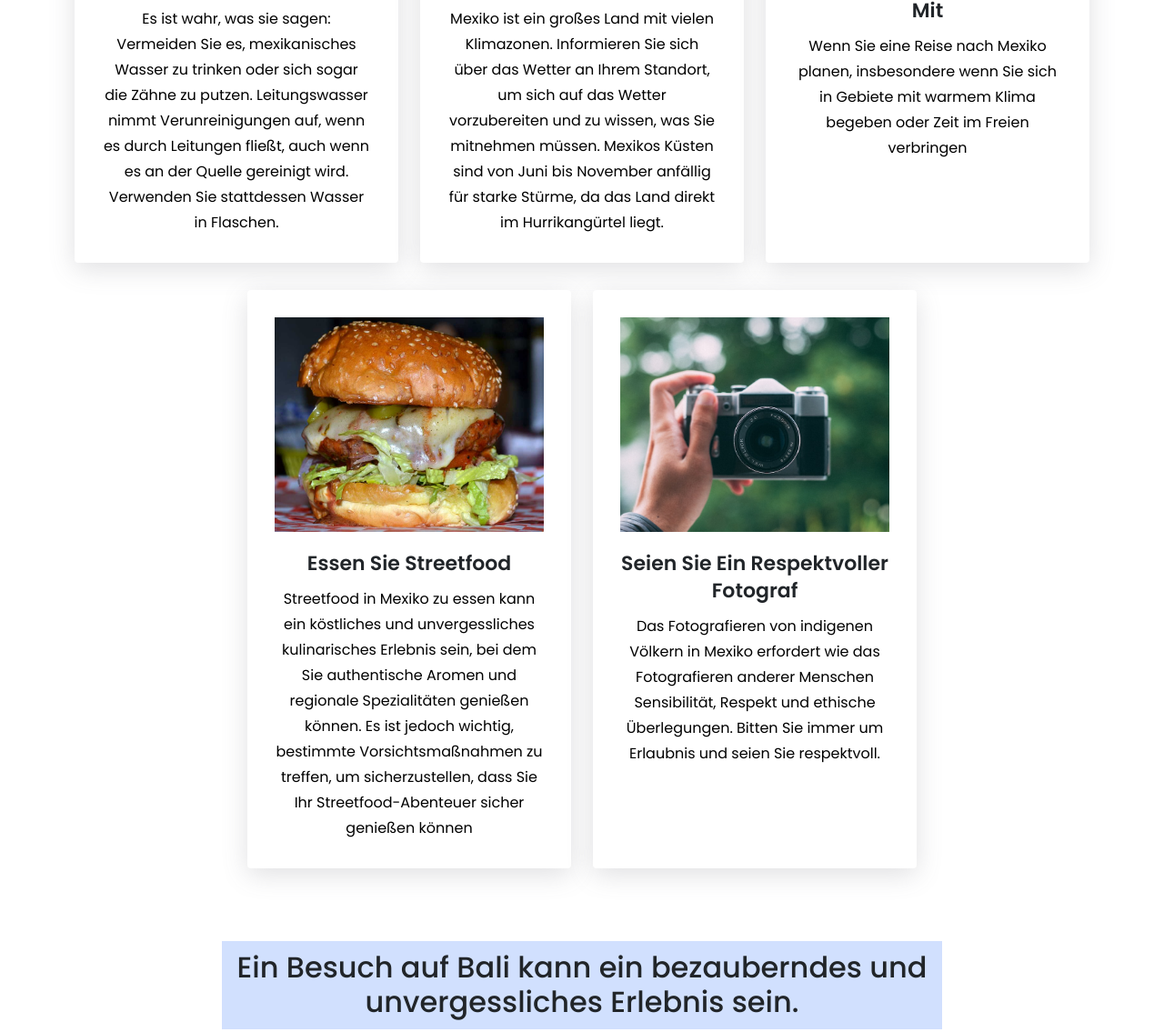
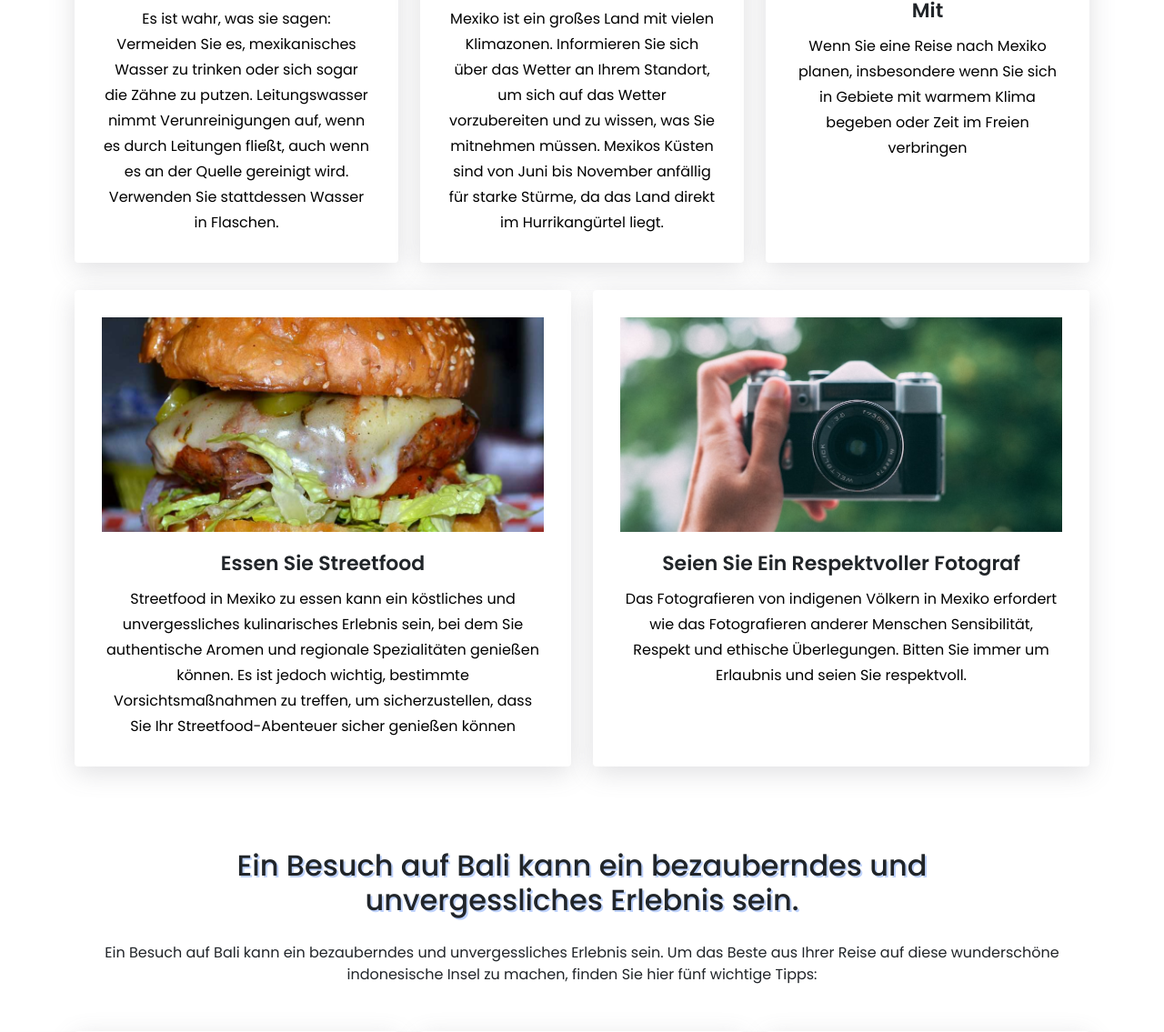
Before and after one commit to frontenddev344/bestabendeat, a plain HTML site: page trends.html in a window 1280 px wide. Shown: the part 1240-2375 px from the top of the page at 91% size. Drawn offline with Linux system fonts and the light colour scheme.

Commit message:
dffddfdfs

```diff
--- a/css/style.css
+++ b/css/style.css
@@ -718,7 +718,7 @@ section.regrets {
     text-align: center;
     margin-bottom: 16px;
     margin-left: auto;
-    background: #4f86f942;
+    text-shadow: 2px 2px 0 #4f86f95e;
     padding: 10px;
     margin-right: auto;
 }
--- a/trends.html
+++ b/trends.html
@@ -114,7 +114,7 @@
                             </p>
                         </div>
                     </div>
-                    <div class="col-lg-4 col-md-6">
+                    <div class="col-lg-6 col-md-6">
                         <div class="stop-color">
                             <div class="avoid">
                                 <img src="images/Eat-street-food.jpg" alt="">
@@ -129,7 +129,7 @@
                             </p>
                         </div>
                     </div>
-                    <div class="col-lg-4 col-md-6">
+                    <div class="col-lg-6 col-md-6">
                         <div class="stop-color">
                             <div class="avoid">
                                 <img src="images/Photographer.jpg" alt="">
@@ -204,7 +204,7 @@
                             </p>
                         </div>
                     </div>
-                    <div class="col-lg-4 col-md-6">
+                    <div class="col-lg-6 col-md-6">
                         <div class="stop-color">
                             <div class="avoid">
                                 <img src="images/Healthy.jpg" alt="">
@@ -222,7 +222,7 @@
                                 Notfälle oder medizinische Kosten während Ihrer Reise abzudecken. </p>
                         </div>
                     </div>
-                    <div class="col-lg-4 col-md-6">
+                    <div class="col-lg-6 col-md-6">
                         <div class="stop-color">
                             <div class="avoid">
                                 <img src="images/Enjoy.jpg" alt="">
```
